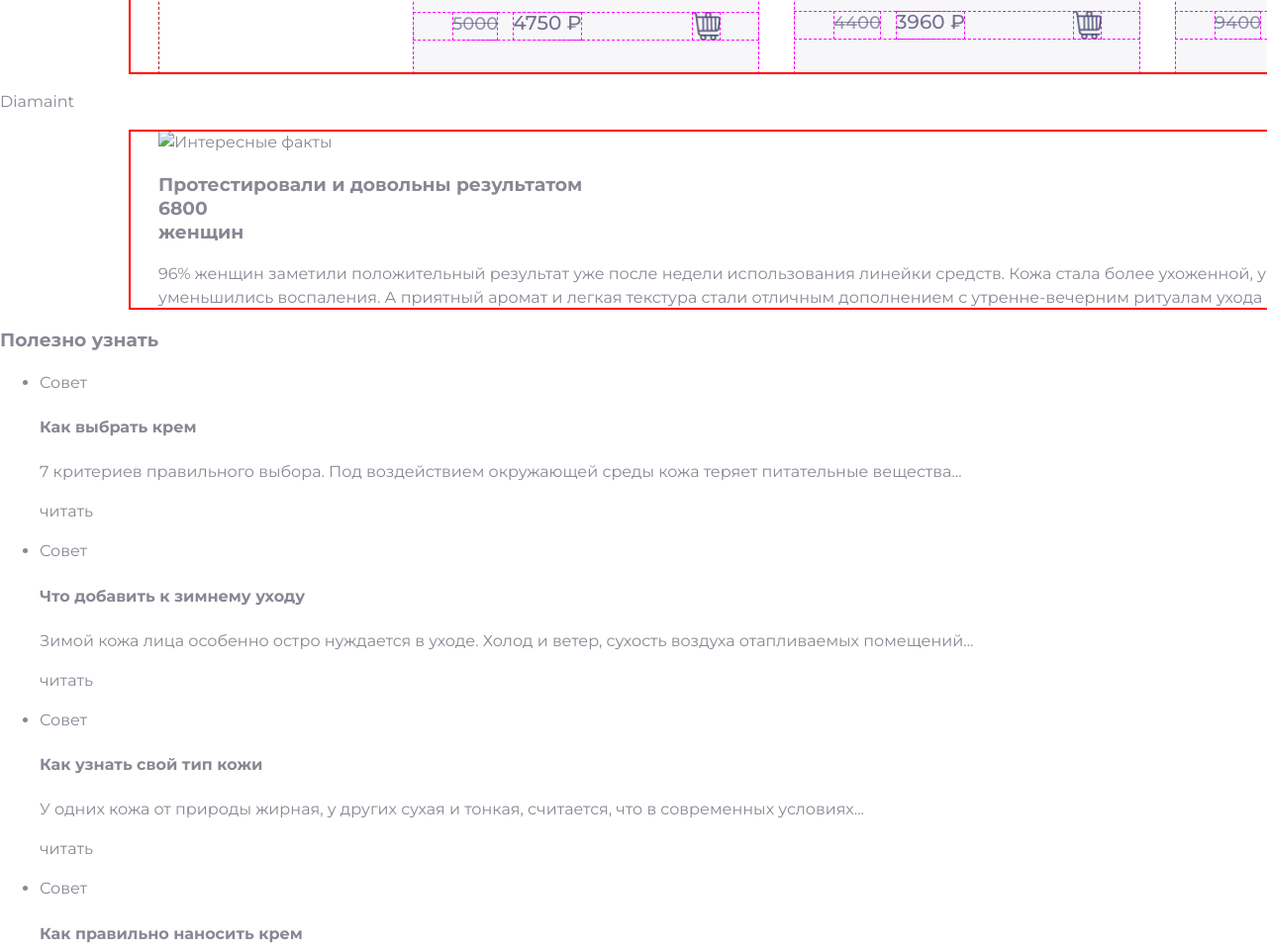
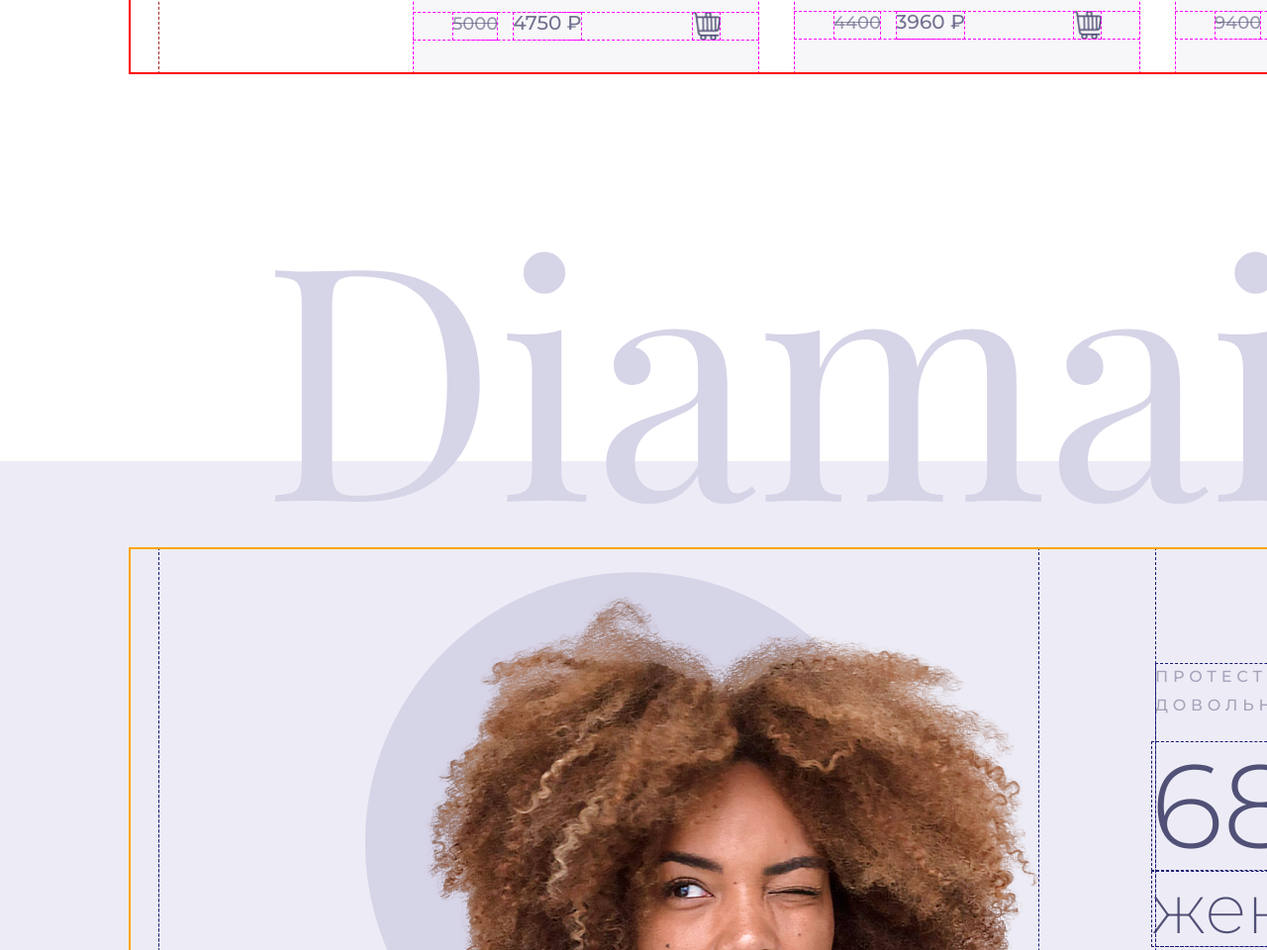
Before and after one commit to gerry2923/diamaint, a website: page source/index.html in a window 1280 px wide. Shown: the part 4622-5582 px from the top of the page at 99% size. Drawn offline with Linux system fonts and the light colour scheme.

Commit message:
Добавила стили для блока Полезной информации и советов

```diff
--- a/source/index.html
+++ b/source/index.html
@@ -214,14 +214,14 @@
 			<p class="product-info__text">Diamaint</p>
 
 			<section class="product-info__facts facts">
-				<div class="facts__wrapper container">
+				<div class="facts__wrapper">
 
 					<div class="facts__column-img">
-						<img class="facts__img" src="../img/facts-girl.jpg" width="" height="" alt="Интересные факты">
+						<img class="facts__img" src="../img/facts-girl.webp" width="1209" height="919" alt="Интересные факты">
 					</div>
 
 					<div class="facts__column-text">
-						<h3 class="facts__title">Протестировали и довольны результатом<br>
+						<h3 class="facts__title">Протестировали и<br>довольны результатом<br>
 							<span class="facts__text_extra-big">6800</span><br>
 							<span class="facts__text_big">женщин</span></h3>
 
@@ -230,7 +230,7 @@
 				</div>
 			</section>
 
-			<section class="product-info__advice advice advice__wrapper">
+			<section class="product-info__advice advice advice__wrapper container">
 				<h3 class="advice__title">Полезно узнать</h3>
 
 				<ul class="advice__list">
@@ -263,6 +263,7 @@
 					</li>
 				</ul>
 			</section>
+
 		</section>
 
 		<section class="authors">
--- /dev/null
+++ b/source/sass/blocks/advice.scss
@@ -0,0 +1,119 @@
+.advice {
+
+}
+
+.advice__title {
+	font-weight: 200;
+	font-style: normal;
+	font-size: 4.375rem;
+	line-height: 1.094em;
+	color: $bgc-violet;
+	text-align: center;
+	margin-top: 103px;
+	margin-bottom: 74px;
+	padding-left: 23px;
+}
+
+.advice__list {
+	display: flex;
+	flex-direction: column;
+	justify-content: center;
+	align-items: center;
+	flex-wrap: wrap;
+	column-gap: 30px;
+	row-gap: 24px;
+	height: 836px;
+	width: 1000px;
+	margin: 0 auto;
+	list-style: none;
+	padding-left: 36px;
+
+	outline: 1px solid blue;
+	outline-offset: -1px;
+}
+
+.advice__item {
+	width: 300px;
+	height: 400px;
+	background-color: $bgc-extra-light-gray;
+	border-top: 6px solid $font-clr-dark;
+	padding-left: 3rem;
+	padding-top: 35px;
+	padding-bottom: 35px;
+}
+
+.advice__item-category {
+	font-weight: 500;
+	font-size: 0.75rem;
+	line-height: 2em;
+	letter-spacing: 0.23em;
+	color: $font-clr-gray-violet;
+	text-transform: uppercase;
+	margin-top: -2px;
+	margin-bottom: 10px;;
+}
+
+.advice__item-title {
+	font-weight: 400;
+	font-size: 1.25rem ;
+	line-height: 1.36em;
+	font-style: normal;
+	text-transform: none;
+	color: $font-clr-dark;
+
+	padding-right: 50px;
+	margin-top: 0px;
+	margin-bottom: 29px;
+}
+
+.advice__item-text {
+	font-weight: 400;
+	font-size: 0.875rem;
+	line-height: 1.8em;
+	color: $font-clr-light;
+	text-transform: none;
+	margin-top: 0px;
+	margin-bottom: 81px;
+	padding-right: 20px;
+}
+
+.advice__item-link {
+	font-weight: 500;
+	font-size: 0.75rem;
+	line-height: 2em;
+	letter-spacing: 0.23em;
+	color: $font-clr-dark;
+	text-transform: uppercase;
+	position: relative;
+}
+
+.advice__item-link::before {
+	content: "";
+	display: block;
+	width: 25px;
+	height: 1px;
+	background-color: $font-clr-dark;
+	position: absolute;
+	top: 6px;
+	left: -35px;
+
+}
+
+.advice__item:nth-child(1) {
+	margin: 9px 0 13px;
+
+	.advice__item-title {
+		padding-right: 65px;
+	}
+}
+
+.advice__item:nth-child(4) {
+	margin: 0px 0 183px;
+}
+
+.advice__item:nth-child(3) {
+	.advice__item-title {
+		padding-right: 40px;
+	}
+
+}
--- /dev/null
+++ b/source/sass/blocks/facts.scss
@@ -0,0 +1,79 @@
+.facts {}
+
+.facts__wrapper {
+	display: flex;
+	padding-top: 0px;
+	padding-right: 30px;
+	padding-left: 30px;
+	width: 1660px;
+	margin: 30px auto 0px;
+
+
+	outline: 2px solid orange;
+	outline-offset: -2px;
+}
+
+
+.facts__column-img {
+	width: 890px;
+}
+
+.facts__column-img img {
+	object-position: -72px 7px;
+	max-width: 1209px;
+	overflow: hidden;
+}
+
+.facts__column-text {
+	width: 510px;
+	padding-top: 117px;
+	margin-left: 117px;
+	padding-right: 55px;
+}
+
+.facts__title {
+	font-weight: 500;
+	font-size: 16px;
+	font-style: normal;
+	line-height: 1.8em;
+	letter-spacing: 0.3em;
+	color: $font-violet-light;
+	text-transform: uppercase;
+	margin-top: 0px;
+	margin-bottom: 55px;
+}
+
+.facts__text_extra-big {
+	font-weight: 300;
+	font-size: 7.5rem;
+	line-height: 1.094em;
+	letter-spacing: 0.0em;
+	color: $font-clr-dark;
+	display: inline-block;
+	margin-top: 21px;
+	margin-left: -4px;
+
+}
+
+.facts__text_big {
+	font-weight: 200;
+	font-size: 4.375rem;
+	font-style: normal;
+	line-height: 1.094em;
+	letter-spacing: 0.0em;
+	color: $font-clr-dark;
+	display: inline-block;
+	margin-left: -4px;
+	text-transform: none;
+}
+
+.facts__text {
+	font-weight: 500;
+	line-height: 2em;
+	color: $font-clr-light;
+
+	margin-top: 0px;
+	margin-bottom: 0px;
+	margin-left: -4px;
+
+}
--- a/source/sass/blocks/product-info.scss
+++ b/source/sass/blocks/product-info.scss
@@ -1,8 +1,23 @@
-.product-info * :not(.container) {
+.product-info * :not(.container) :not(.product-info__facts) {
 	outline: 1px dashed MidnightBlue;
 	outline-offset: -1px;;
 }
 
 .product-info {
+	// height: 1244px;
+	// background: linear-gradient(to bottom, #EE82EE 221px, #EDECF6 221px 1244px);
+	background: linear-gradient(to bottom, #fff 10.6%, #EDECF6 10.6% 100%);
+}
 
+.product-info__text {
+	font-family: "Playfair Display", "Arial", sans-serif;
+	font-weight: 400;
+	font-style: normal;
+	font-size: 20.625rem;
+	line-height: 0.924em;
+	color: #D6D4E7;
+	margin-top: 0px;
+	margin-bottom: 0px;
+	padding-right: 24px;
+	text-align: center;
 }
--- a/source/sass/blocks/sales.scss
+++ b/source/sass/blocks/sales.scss
@@ -4,7 +4,7 @@
 }
 
 .sales {
-
+	margin-bottom: 143px;
 }
 
 .sales__wrapper {
--- a/source/sass/style.scss
+++ b/source/sass/style.scss
@@ -5,21 +5,20 @@
 
 @import "blocks/main-header.scss";
 @import "blocks/site-nav.scss";
-
 @import "blocks/user-nav.scss";
 @import "blocks/socials.scss";
-// @import "blocks/product-info.scss";
 @import "blocks/product-introduction.scss";
 @import "blocks/catalog.scss";
 @import "blocks/product-card.scss";
 @import "blocks/sales.scss";
 @import "blocks/product-line-feature-card.scss";
 @import "blocks/sales-card.scss";
+@import "blocks/product-info.scss";
+@import "blocks/facts.scss";
+@import "blocks/advice.scss";
 // @import "blocks/";
 // @import "blocks/";
 // @import "blocks/";
 // @import "blocks/";
 // @import "blocks/";
 // @import "blocks/";
-// @import "blocks/";
-// @import "blocks/";
--- a/source/sass/variables.scss
+++ b/source/sass/variables.scss
@@ -7,3 +7,4 @@ $font-clr-gray-violet: #A5A3B9;
 $bgc-violet: #757AA5;
 $bgc-extra-light-gray: #F7F7FA;
 $font-violet-dark: #4C5072;
+$font-violet-light: #A5A3B9;
```
Also changed, not shown: source/css/style.css, 1 other file.
